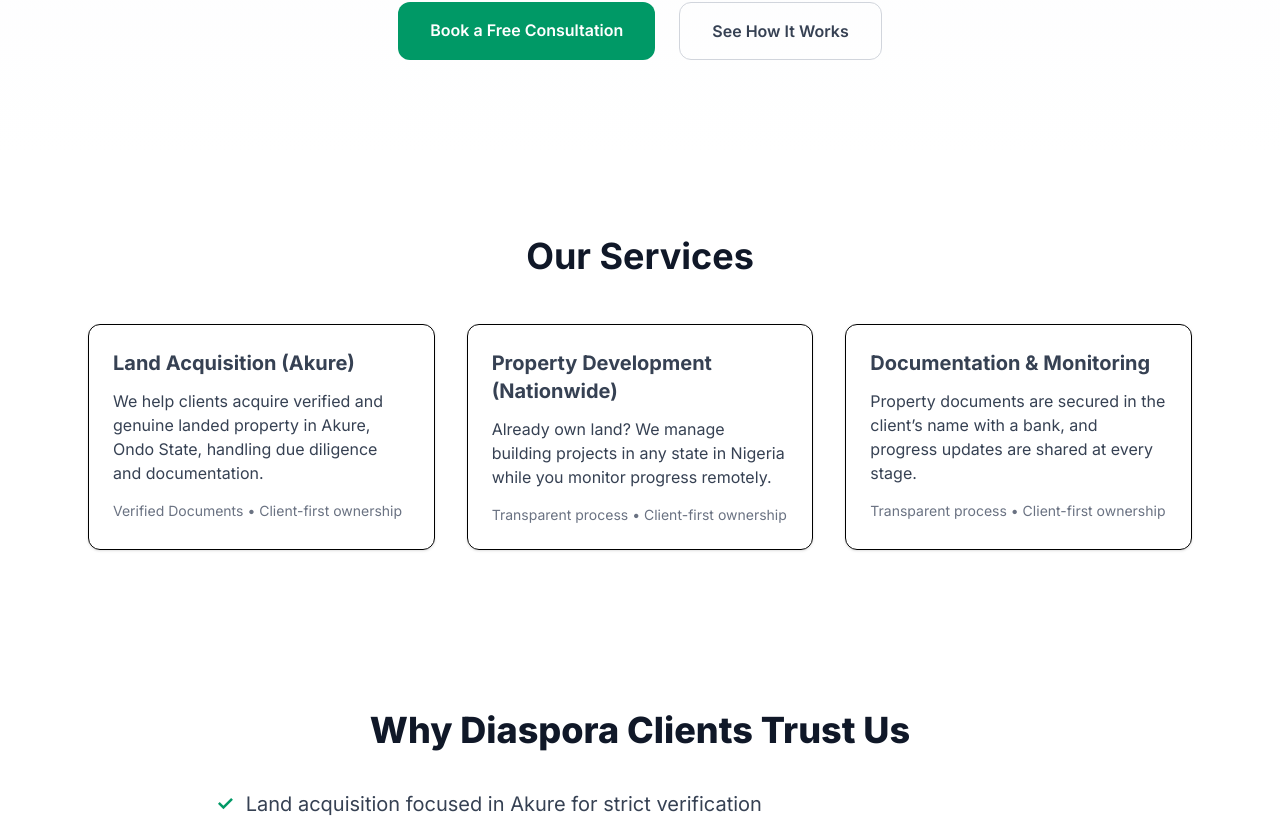
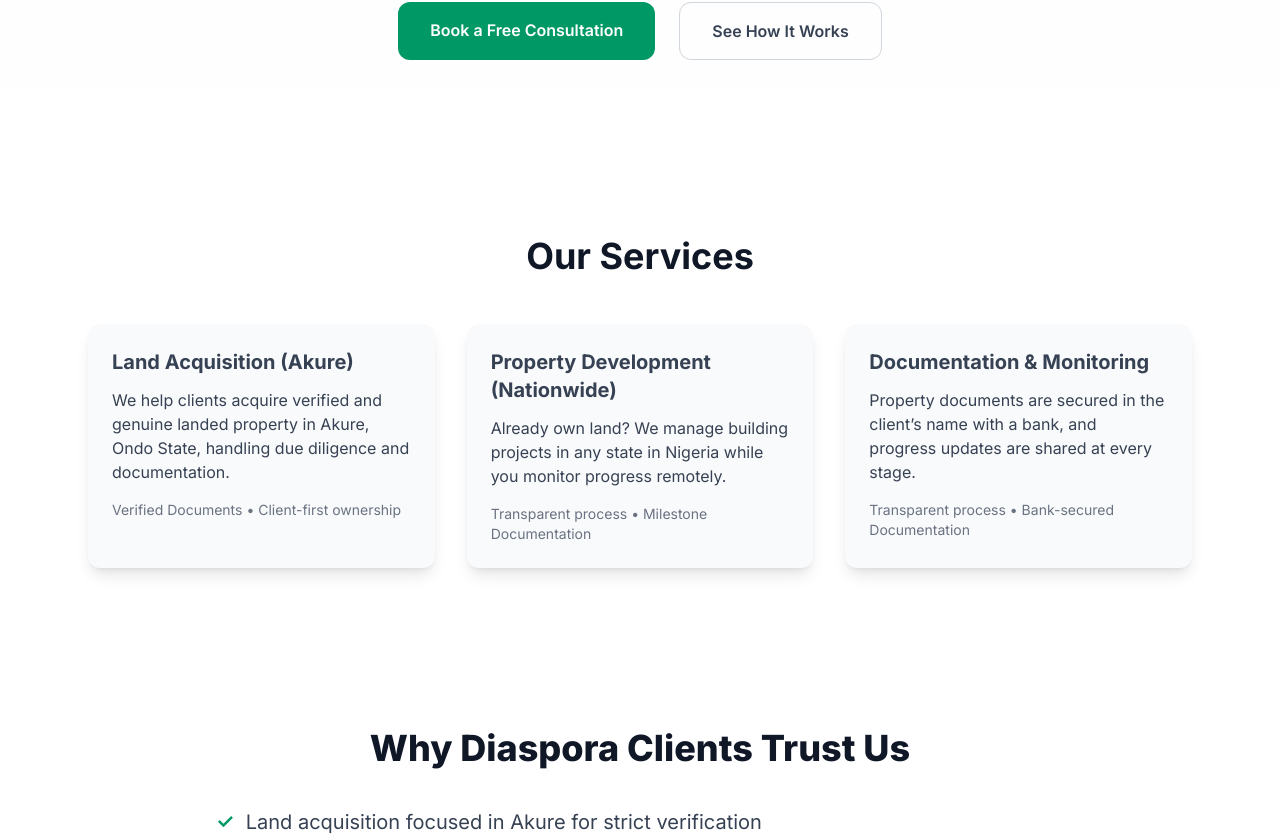
Before and after one commit to mywayisone/diaspora-property, a React (Vite) app: page / in a window 1280 px wide. Shown: the part 503-1341 px from the top of the page. Built offline with nearby package versions, Linux system fonts and the light colour scheme.

Commit message:
Service section updated

```diff
--- a/src/components/Services.jsx
+++ b/src/components/Services.jsx
@@ -9,7 +9,7 @@ export default function Services() {
     <section
       ref={ref}
       id="services"
-      className={`py-15 md:py-20 bg-white transition-all duration-700 ease-out
+      className={`py-15 md:py-20 bg-white/60 transition-all duration-700 ease-out
         ${visible ? "opacity-100 translate-y-0" : "opacity-0 translate-y-10"}`}
     >
       <div className="max-w-6xl mx-auto px-6">
@@ -21,7 +21,7 @@ export default function Services() {
           <motion.div
             whileHover={{ scale: 1.1 }}
             transition={{ type: "spring", stiffness: 300 }}
-            className="p-6 border rounded-xl shadow hover:shadow-lg"
+            className="p-6 border-0 bg-gray-50 rounded-xl shadow-lg hover:shadow-xl"
           >
             <h4 className="text-xl font-bold mb-3 text-gray-700">Land Acquisition (Akure)</h4>
             <p className="text-gray-700">
@@ -36,22 +36,22 @@ export default function Services() {
           <motion.div
             whileHover={{ scale: 1.1 }}
             transition={{ type: "spring", stiffness: 300 }}
-            className="p-6 border rounded-xl shadow hover:shadow-lg"
+            className="p-6 border-0 bg-gray-50 rounded-xl shadow-lg hover:shadow-xl"
           >
-            <h4 className="text-xl font-bold mb-3 text-gray-700">Property Development (Nationwide)</h4>
+            <h4 className="text-xl font-bold border-0 mb-3 text-gray-700">Property Development (Nationwide)</h4>
             <p className="text-gray-700">
               Already own land? We manage building projects in any state in Nigeria
               while you monitor progress remotely.
             </p>
             <p className="text-sm text-gray-500 mt-4">
-              Transparent process • Client-first ownership
+              Transparent process • Milestone Documentation
             </p>
           </motion.div >
 
           <motion.div
             whileHover={{ scale: 1.1 }}
             transition={{ type: "spring", stiffness: 300 }}
-            className="p-6 border rounded-xl shadow hover:shadow-lg"
+            className="p-6  border-0 bg-gray-50 rounded-xl shadow-lg hover:shadow-xl"
           >
             <h4 className="text-xl font-bold mb-3 text-gray-700">Documentation & Monitoring</h4>
             <p className="text-gray-700">
@@ -59,7 +59,7 @@ export default function Services() {
               and progress updates are shared at every stage.
             </p>
             <p className="text-sm text-gray-500 mt-4">
-              Transparent process • Client-first ownership
+              Transparent process • Bank-secured Documentation
             </p>
           </motion.div >
         </div>
```
